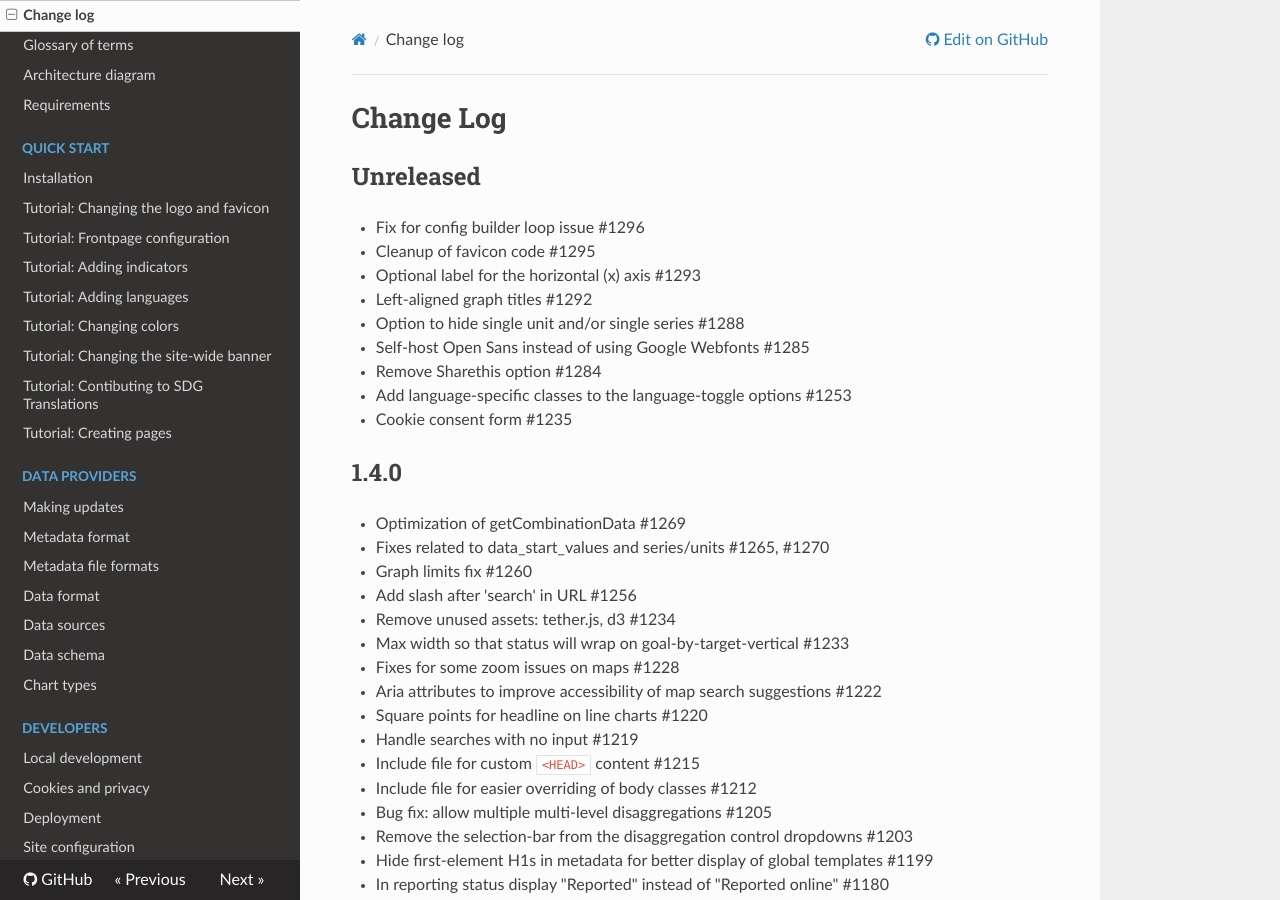
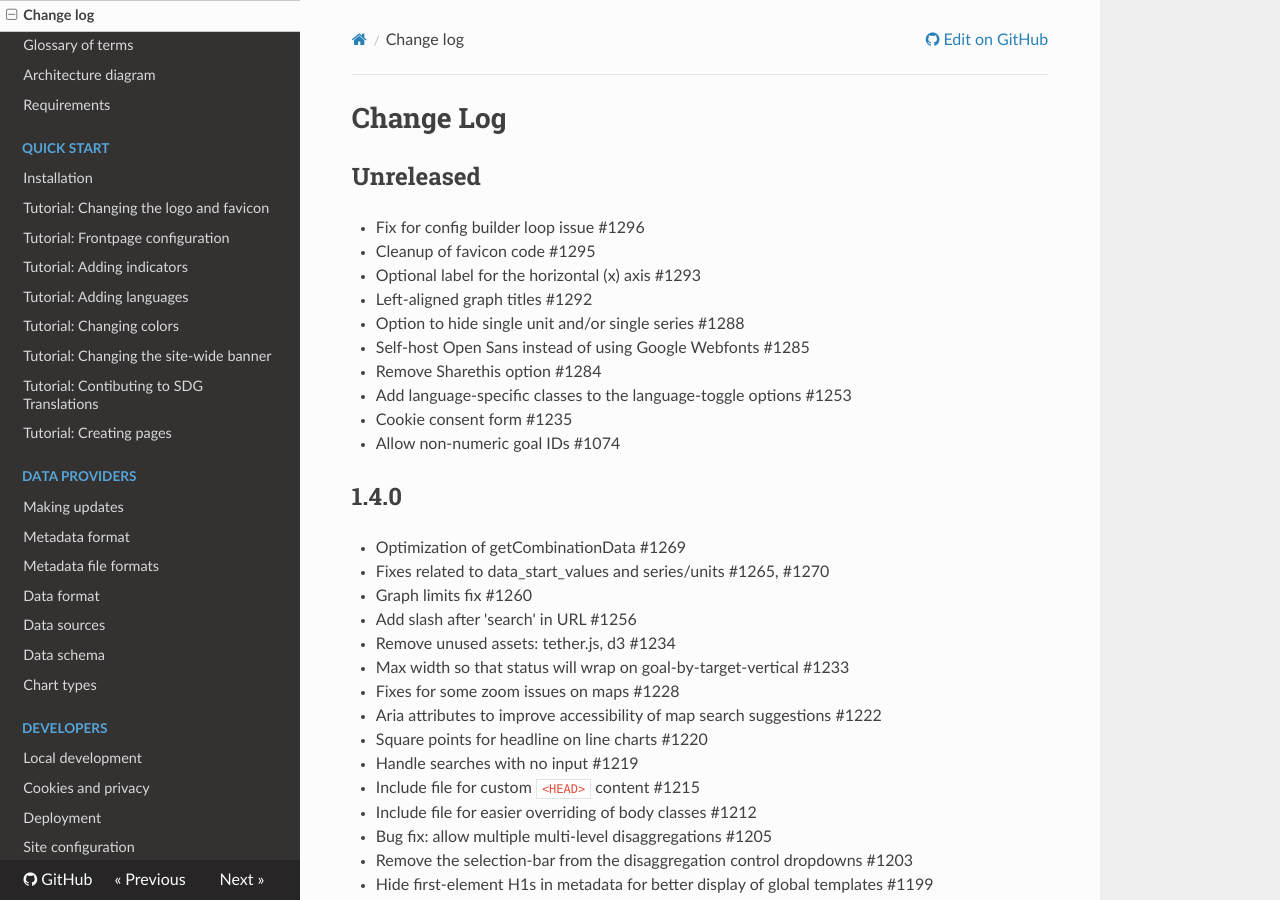
Before and after one commit to open-sdg/open-sdg, an MkDocs documentation site: the page built from docs/changelog.md, in a window 1280 px wide and 900 px high. Built offline with MkDocs 1.6.1, drawn with Linux system fonts in a browser that asks for light colours; nearby versions of some CDN libraries; old or Windows-style settings are respelled for this version of MkDocs.

Commit message:
Changelog

```diff
--- a/docs/changelog.md
+++ b/docs/changelog.md
@@ -11,6 +11,7 @@
 * Remove Sharethis option #1284
 * Add language-specific classes to the language-toggle options #1253
 * Cookie consent form #1235
+* Allow non-numeric goal IDs #1074
 
 ## 1.4.0
 
```
